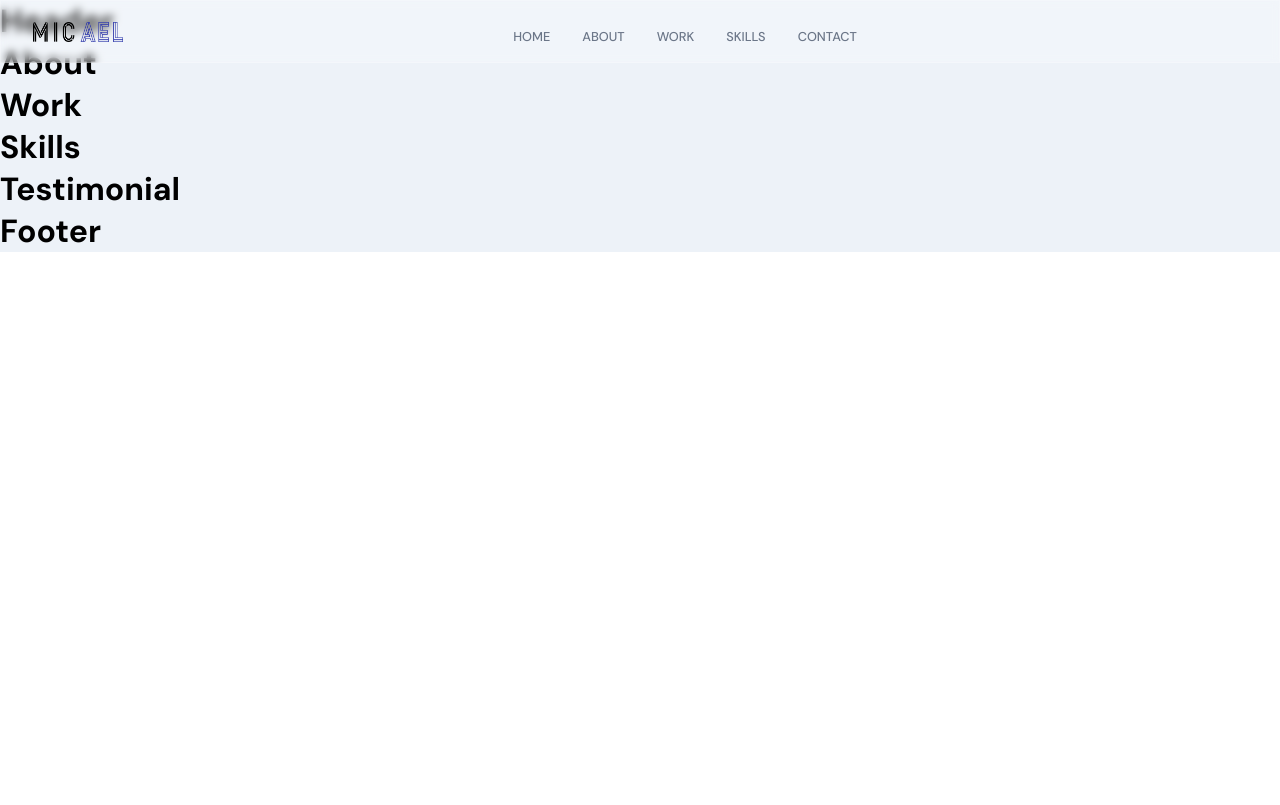
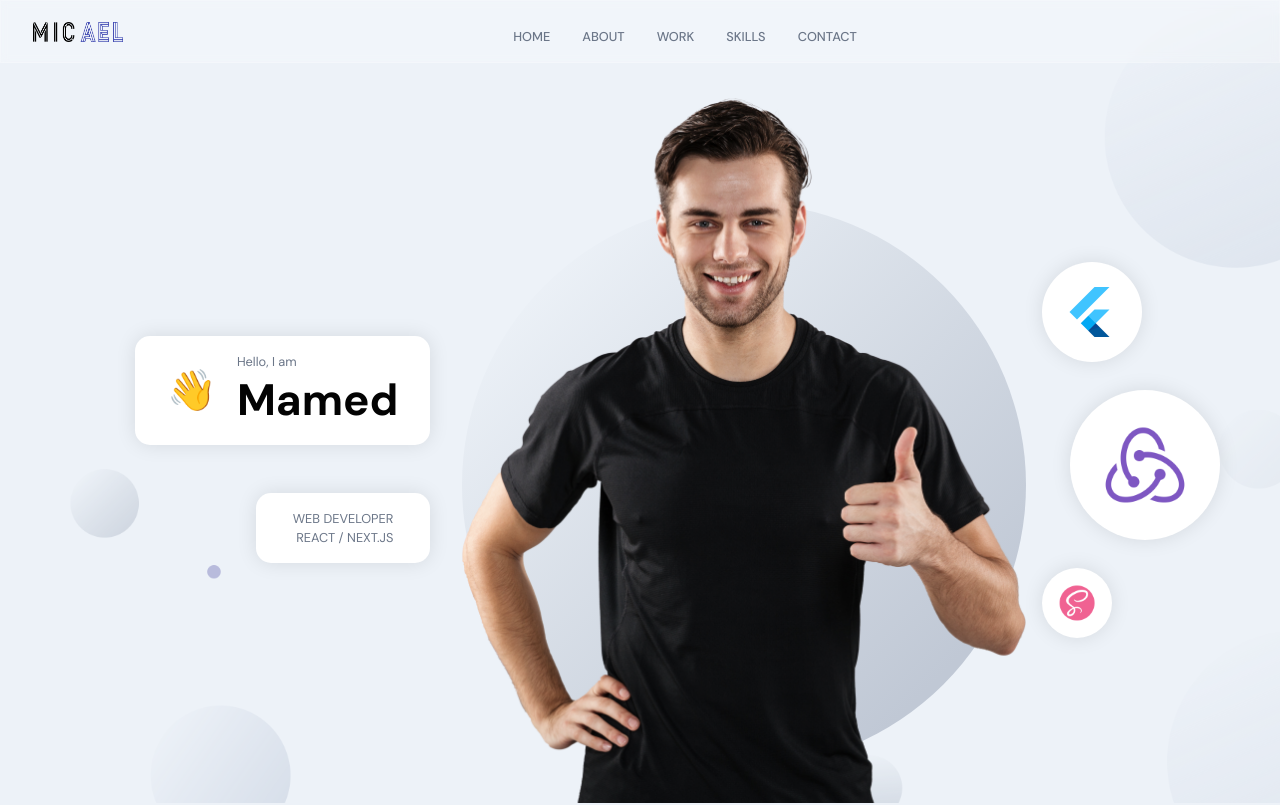
Before and after one commit to mamed-gasimov/react-portfolio-app, a React (Create React App) app: page / in a window 1280 px wide. Shown: the top 805 px of the page. Built offline with nearby package versions, Linux system fonts and the light colour scheme.

Commit message:
added header container with its styles

```diff
--- a/src/components/Navbar/Navbar.scss
+++ b/src/components/Navbar/Navbar.scss
@@ -87,6 +87,7 @@
         width: 70%;
         height: 70%;
         color: var(--white-color);
+        cursor: pointer;
     }
 
     div {
@@ -113,6 +114,7 @@
             height: 35px;
             color: var(--secondary-color);
             margin: 0.5rem 1rem;
+            cursor: pointer;
         }
 
         ul {
--- a/src/containers/Header/Header.scss
+++ b/src/containers/Header/Header.scss
@@ -0,0 +1,192 @@
+#home {
+    position: relative;
+    background: url('../../assets/images/png/bgIMG.png');
+    background-size: cover;
+    background-position: center;
+    background-repeat: repeat;
+
+    .app__wrapper {
+        padding: 0;
+    }
+}
+
+.app__header {
+    flex: 1;
+    width: 100%;
+    height: 100%;
+    flex-direction: row;
+    padding: 6rem 2rem 0rem;
+
+    @media screen and (min-width: 2000px) {
+      padding-top: 8rem;
+    }
+
+    @media screen and (max-width: 1200px) {
+      flex-direction: column;
+    }
+
+    @media screen and (max-width: 450px) {
+      padding: 6rem 1rem 2rem;
+    }
+}
+
+.app__header-info {
+    flex: 0.65;
+    display: flex;
+    flex-direction: column;
+    justify-content: flex-start;
+    align-items: flex-start;
+    height: 100%;
+    margin: 0 2rem;
+
+    @media screen and (max-width: 1200px) {
+      width: 100%;
+      margin-right: 0rem;
+    }
+}
+
+.app__header-badge {
+    width: 100%;
+    display: flex;
+    justify-content: flex-end;
+    align-items: flex-end;
+    flex-direction: column;
+
+    .badge-cmp,
+    .tag-cmp {
+      padding: 1rem 2rem;
+      background: var(--white-color);
+      border-radius: 15px;
+      flex-direction: row;
+      width: auto;
+      box-shadow: 0px 0px 20px rgba(0, 0, 0, 0.1);
+    }
+
+    .badge-cmp {
+        div {
+            margin-left: 20px;
+        }
+    }
+
+    .tag-cmp {
+        flex-direction: column;
+        margin-top: 3rem;
+
+        p {
+          width: 100%;
+          text-transform: uppercase;
+          text-align: right;
+          margin-right: 10px;
+        }
+    }
+
+    span {
+        font-size: 2.5rem;
+
+        @media screen and (min-width: 2000px) {
+          font-size: 5rem;
+        }
+    }
+
+    @media screen and (max-width: 1200px) {
+        justify-content: flex-start;
+        align-items: flex-start;
+    }
+}
+
+.app__header-circles {
+    flex: 0.75;
+    display: flex;
+    flex-direction: column;
+    justify-content: space-evenly;
+    align-items: flex-start;
+    height: 100%;
+    margin-left: 1rem;
+
+    div {
+      width: 100px;
+      height: 100px;
+      border-radius: 50%;
+
+      background: var(--white-color);
+      box-shadow: 0px 0px 20px rgba(0, 0, 0, 0.1);
+
+      img {
+        width: 60%;
+        height: 60%;
+      }
+    }
+
+    div:nth-child(1) {
+        width: 100px;
+        height: 100px;
+    }
+
+    div:nth-child(2) {
+        margin: 1.75rem;
+        width: 150px;
+        height: 150px;
+    }
+
+    div:nth-child(3) {
+        width: 70px;
+        height: 70px;
+    }
+
+    @media screen and (min-width: 2000px) {
+        div:nth-child(2) {
+          width: 400px;
+          height: 400px;
+        }
+
+        div:nth-child(3) {
+          width: 170px;
+          height: 170px;
+        }
+
+        div:nth-child(1) {
+          width: 200px;
+          height: 200px;
+        }
+    }
+
+    @media screen and (max-width: 1200px) {
+        width: 100%;
+        flex-direction: row;
+        flex-wrap: wrap;
+        margin-left: 0;
+
+        div {
+          margin: 1rem;
+        }
+    }
+}
+
+.app__header-img {
+    flex: 1;
+    height: 100%;
+    display: flex;
+    justify-content: flex-end;
+    align-items: flex-end;
+    position: relative;
+
+    img {
+      width: 100%;
+      object-fit: contain;
+      z-index: 1;
+    }
+
+    .overlay_circle {
+      position: absolute;
+      left: 0;
+      right: 0;
+      bottom: 0;
+      z-index: 0;
+      width: 100%;
+      height: 90%;
+    }
+
+    @media screen and (max-width: 1200px) {
+      margin: 2rem 0;
+    }
+}
--- a/src/containers/Header/Header.tsx
+++ b/src/containers/Header/Header.tsx
@@ -1,9 +1,81 @@
 import { FC } from 'react';
+import { motion } from 'framer-motion';
 import './Header.scss';
+import { images } from '../../assets/images';
+
+const scaleVariants = {
+    whileInView: {
+        scale: [0, 1],
+        opacity: [0, 1],
+        transition: {
+            duration: 1,
+            ease: 'easeInOut',
+        },
+    },
+};
 
 const Header: FC = () => {
+    const headerInfoMotionDiv = (
+        <motion.div
+            whileInView={{ x: [-100, 0], opacity: [0, 1] }}
+            transition={{ duration: 1.5 }}
+            className="app__header-info"
+        >
+            <div className='app__header-badge'>
+                <div className='badge-cmp app__flex'>
+                    <span>👋 </span>
+                    <div>
+                        <p className='p-text'>Hello, I am</p>
+                        <h1 className='head-text'>Mamed</h1>
+                    </div>
+                </div>
+                <div className="tag-cmp app__flex">
+                    <p className="p-text">Web Developer</p>
+                    <p className="p-text">React / Next.js</p>
+                </div>
+            </div>
+        </motion.div>
+    );
+
+    const headerImageMotionDiv = (
+        <motion.div
+            whileInView={{ opacity: [0, 1] }}
+            transition={{ duration: 1.5, delayChildren: 1.5 }}
+            className="app__header-img"
+        >
+            <img src={images.profile} alt='profile_bg' />
+            <motion.img
+                whileInView={{ scale: [0, 1] }}
+                transition={{ duration: 1.5, ease: 'easeInOut' }}
+                src={images.circle}
+                alt='profile_circle'
+                className='overlay_circle'
+            />
+        </motion.div>
+    );
+
+    const headerCircleMotionDiv = (
+        <motion.div>
+            <motion.div
+                variants={scaleVariants}
+                whileInView={scaleVariants.whileInView}
+                className="app__header-circles"
+            >
+                {[images.flutter, images.redux, images.sass].map((circle, index) => (
+                    <div className="circle-cmp app__flex" key={`circle-${index}`}>
+                        <img src={circle} alt="profile_bg" />
+                    </div>
+                ))}
+            </motion.div>
+        </motion.div>
+    );
+
     return (
-        <h1>Header</h1>
+        <div id='home' className='app__header app__flex'>
+            {headerInfoMotionDiv}
+            {headerImageMotionDiv}
+            {headerCircleMotionDiv}
+        </div>
     )
 }
 
```
